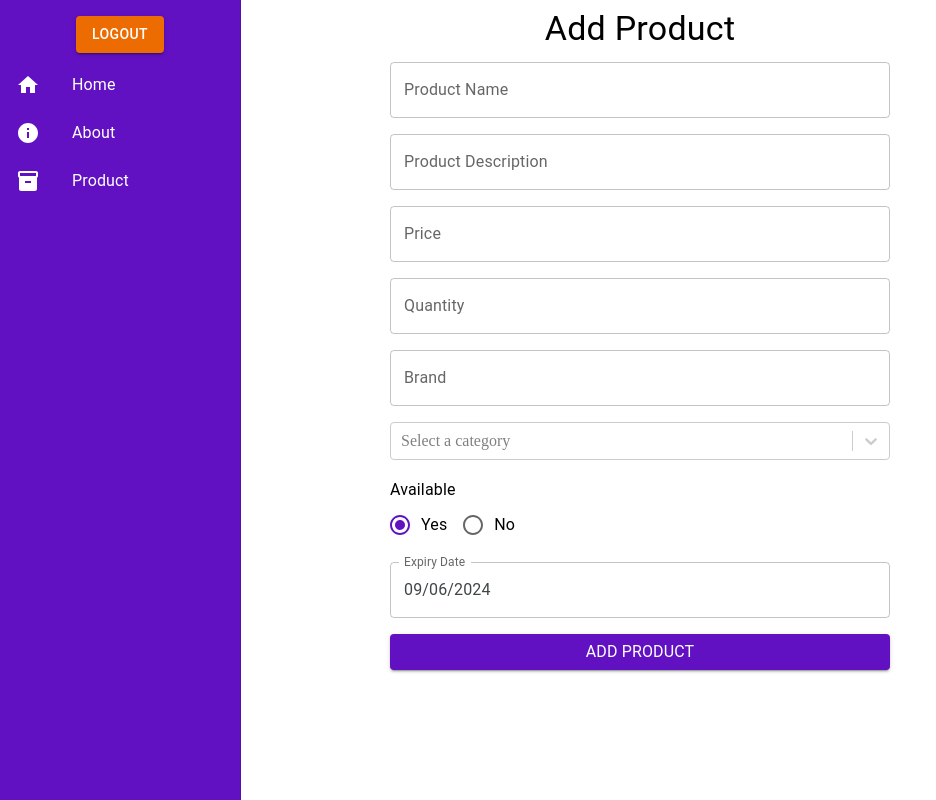
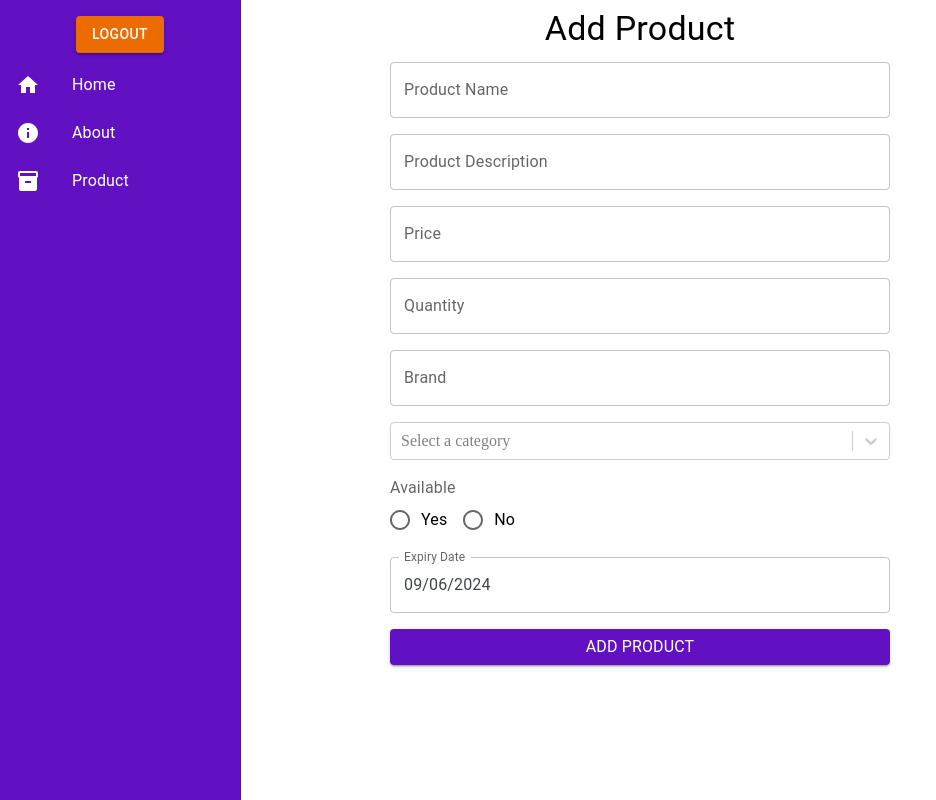
Before and after one commit to nirojneupane10/dashboard, a React (Vite) app: page /addProduct in a window 1280 px wide. Shown: the whole page, without its empty margins (0-936 px from the left). Built offline with nearby package versions, Linux system fonts and the light colour scheme; sample sign-in values are in the browser's storage.

Commit message:
Optimization(productForm):Added the resuable radio field

```diff
--- /dev/null
+++ b/src/pages/product/components/form/FormField/RadioField.tsx
@@ -0,0 +1,57 @@
+import { Controller, Control, Path, FieldValues } from "react-hook-form";
+import {
+  FormControl,
+  FormLabel,
+  FormControlLabel,
+  RadioGroup,
+  Radio,
+} from "@mui/material";
+
+type RadioOption = {
+  label: string;
+  value: boolean;
+};
+
+type RadioGroupFieldProps<T extends FieldValues> = {
+  name: Path<T>;
+  control: Control<T>;
+  label: string;
+  options: RadioOption[];
+  row?: boolean;
+};
+
+const RadioGroupField = <T extends FieldValues>({
+  name,
+  control,
+  label,
+  options,
+  row = true,
+}: RadioGroupFieldProps<T>) => {
+  return (
+    <FormControl component="fieldset">
+      <FormLabel component="legend">{label}</FormLabel>
+      <Controller
+        name={name}
+        control={control}
+        render={({ field: { onChange, value } }) => (
+          <RadioGroup
+            row={row}
+            value={value}
+            onChange={(e) => onChange(e.target.value === "true")}
+          >
+            {options.map((option) => (
+              <FormControlLabel
+                key={option.value.toString()}
+                value={option.value}
+                control={<Radio />}
+                label={option.label}
+              />
+            ))}
+          </RadioGroup>
+        )}
+      />
+    </FormControl>
+  );
+};
+
+export default RadioGroupField;
--- a/src/pages/product/components/form/ProductForm.tsx
+++ b/src/pages/product/components/form/ProductForm.tsx
@@ -1,14 +1,5 @@
 import React from "react";
-import {
-  Box,
-  Button,
-  FormControl,
-  FormControlLabel,
-  Radio,
-  RadioGroup,
-  Stack,
-  Typography,
-} from "@mui/material";
+import { Box, Button, Stack, Typography } from "@mui/material";
 import Loader from "../../../../components/loader/Loader";
 import { Controller, useForm } from "react-hook-form";
 import { zodResolver } from "@hookform/resolvers/zod";
@@ -22,6 +13,8 @@ import { SelectOptionType } from "../../types/selectType";
 import InputTextField from "./FormField/InputTextField";
 import InputNumberField from "./FormField/InputNumberField";
 import SelectField from "./FormField/SelectField";
+import { RadioOptionTypes } from "../../types/radioType";
+import RadioGroupField from "./FormField/RadioField";
 
 type ProductFormsProps = {
   defaultValues?: ProductFormData;
@@ -32,6 +25,10 @@ type ProductFormsProps = {
 const selectOption: SelectOptionType[] = [
   { value: "veg", label: "Veg" },
   { value: "non-veg", label: "Non-Veg" },
+];
+const radioOptions: RadioOptionTypes[] = [
+  { label: "Yes", value: true },
+  { label: "No", value: false },
 ];
 const ProductForms: React.FC<ProductFormsProps> = ({
   defaultValues,
@@ -99,32 +96,12 @@ const ProductForms: React.FC<ProductFormsProps> = ({
             placeholder="Select a category"
             isClearable
           />
-          <FormControl component="fieldset">
-            <Typography variant="subtitle1">Available</Typography>
-            <Controller
-              name="isAvailable"
-              control={control}
-              defaultValue={true}
-              render={({ field: { onChange, value } }) => (
-                <RadioGroup
-                  row
-                  value={value}
-                  onChange={(e) => onChange(e.target.value === "true")}
-                >
-                  <FormControlLabel
-                    value={true}
-                    control={<Radio />}
-                    label="Yes"
-                  />
-                  <FormControlLabel
-                    value={false}
-                    control={<Radio />}
-                    label="No"
-                  />
-                </RadioGroup>
-              )}
-            />
-          </FormControl>
+          <RadioGroupField
+            name="isAvailable"
+            control={control}
+            label="Available"
+            options={radioOptions}
+          />
           <LocalizationProvider dateAdapter={AdapterDayjs}>
             <Controller
               name="expireDate"
--- /dev/null
+++ b/src/pages/product/types/radioType.ts
@@ -0,0 +1,4 @@
+export type RadioOptionTypes = {
+  label: string;
+  value: boolean;
+};
```
